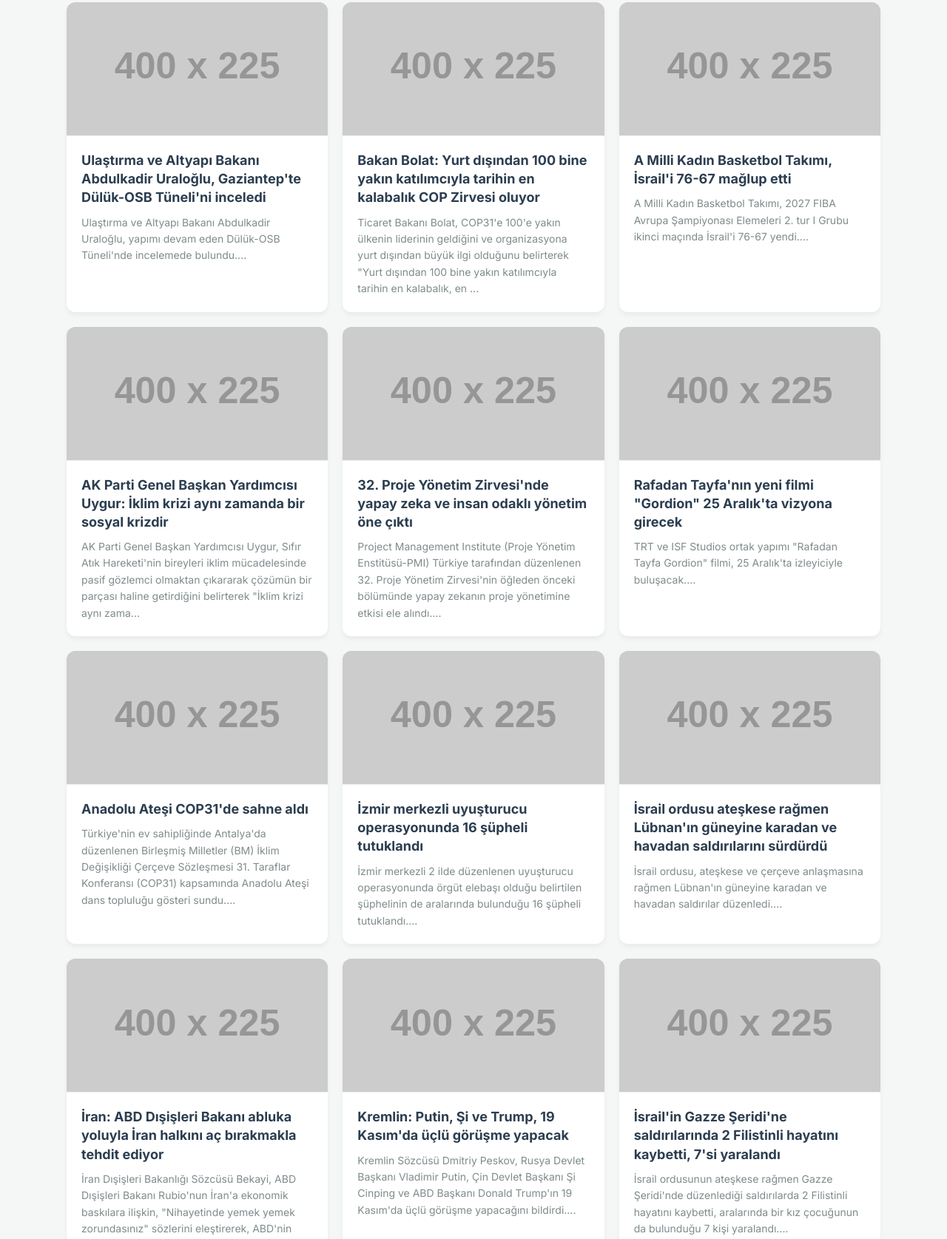
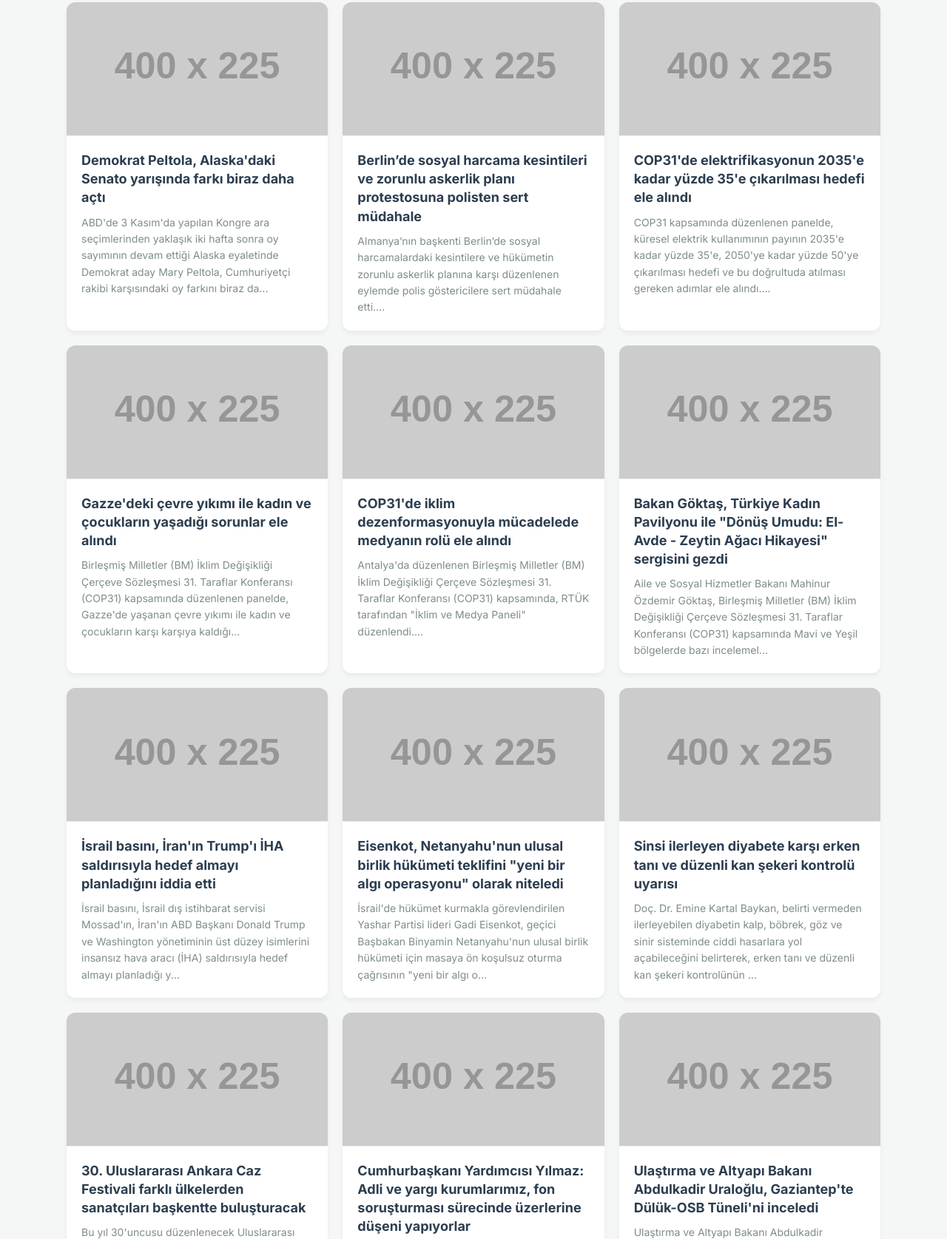
Before and after one commit to alperefekaya/habergundemi, a plain HTML site: page index.html in a window 1280 px wide. Shown: the part 143-1818 px from the top of the page at 74% size. Drawn offline with Linux system fonts and the light colour scheme; placeholder pictures from the web are drawn by us.

Commit message:
Haberler guncellendi

```diff
--- a/index.html
+++ b/index.html
@@ -32,96 +32,96 @@
                 <div class="card">
                     <img src="https://via.placeholder.com/400x225.png?text=Haber+Gündemi" class="card-img" alt="Haber">
                     <div class="card-body">
-                        <h2>Ulaştırma ve Altyapı Bakanı Abdulkadir Uraloğlu, Gaziantep'te Dülük-OSB Tüneli'ni inceledi</h2>
-                        <p>Ulaştırma ve Altyapı Bakanı Abdulkadir Uraloğlu, yapımı devam eden Dülük-OSB Tüneli'nde incelemede bulundu....</p>
+                        <h2>Demokrat Peltola, Alaska'daki Senato yarışında farkı biraz daha açtı</h2>
+                        <p>ABD'de 3 Kasım'da yapılan Kongre ara seçimlerinden yaklaşık iki hafta sonra oy sayımının devam ettiği Alaska eyaletinde Demokrat aday Mary Peltola, Cumhuriyetçi rakibi karşısındaki oy farkını biraz da...</p>
                     </div>
                 </div>
 
                 <div class="card">
                     <img src="https://via.placeholder.com/400x225.png?text=Haber+Gündemi" class="card-img" alt="Haber">
                     <div class="card-body">
-                        <h2>Bakan Bolat: Yurt dışından 100 bine yakın katılımcıyla tarihin en kalabalık COP Zirvesi oluyor</h2>
-                        <p>Ticaret Bakanı Bolat, COP31'e 100'e yakın ülkenin liderinin geldiğini ve organizasyona yurt dışından büyük ilgi olduğunu belirterek "Yurt dışından 100 bine yakın katılımcıyla tarihin en kalabalık, en ...</p>
+                        <h2>Berlin’de sosyal harcama kesintileri ve zorunlu askerlik planı protestosuna polisten sert müdahale</h2>
+                        <p>Almanya’nın başkenti Berlin’de sosyal harcamalardaki kesintilere ve hükümetin zorunlu askerlik planına karşı düzenlenen eylemde polis göstericilere sert müdahale etti....</p>
                     </div>
                 </div>
 
                 <div class="card">
                     <img src="https://via.placeholder.com/400x225.png?text=Haber+Gündemi" class="card-img" alt="Haber">
                     <div class="card-body">
-                        <h2>A Milli Kadın Basketbol Takımı, İsrail'i 76-67 mağlup etti</h2>
-                        <p>A Milli Kadın Basketbol Takımı, 2027 FIBA Avrupa Şampiyonası Elemeleri 2. tur I Grubu ikinci maçında İsrail'i 76-67 yendi....</p>
+                        <h2>COP31'de elektrifikasyonun 2035'e kadar yüzde 35'e çıkarılması hedefi ele alındı</h2>
+                        <p>COP31 kapsamında düzenlenen panelde, küresel elektrik kullanımının payının 2035'e kadar yüzde 35'e, 2050'ye kadar yüzde 50'ye çıkarılması hedefi ve bu doğrultuda atılması gereken adımlar ele alındı....</p>
                     </div>
                 </div>
 
                 <div class="card">
                     <img src="https://via.placeholder.com/400x225.png?text=Haber+Gündemi" class="card-img" alt="Haber">
                     <div class="card-body">
-                        <h2>AK Parti Genel Başkan Yardımcısı Uygur: İklim krizi aynı zamanda bir sosyal krizdir</h2>
-                        <p>AK Parti Genel Başkan Yardımcısı Uygur, Sıfır Atık Hareketi'nin bireyleri iklim mücadelesinde pasif gözlemci olmaktan çıkararak çözümün bir parçası haline getirdiğini belirterek "İklim krizi aynı zama...</p>
+                        <h2>Gazze'deki çevre yıkımı ile kadın ve çocukların yaşadığı sorunlar ele alındı</h2>
+                        <p>Birleşmiş Milletler (BM) İklim Değişikliği Çerçeve Sözleşmesi 31. Taraflar Konferansı (COP31) kapsamında düzenlenen panelde, Gazze'de yaşanan çevre yıkımı ile kadın ve çocukların karşı karşıya kaldığı...</p>
                     </div>
                 </div>
 
                 <div class="card">
                     <img src="https://via.placeholder.com/400x225.png?text=Haber+Gündemi" class="card-img" alt="Haber">
                     <div class="card-body">
-                        <h2>32. Proje Yönetim Zirvesi'nde yapay zeka ve insan odaklı yönetim öne çıktı</h2>
-                        <p>Project Management Institute (Proje Yönetim Enstitüsü-PMI) Türkiye tarafından düzenlenen 32. Proje Yönetim Zirvesi'nin öğleden önceki bölümünde yapay zekanın proje yönetimine etkisi ele alındı....</p>
+                        <h2>COP31'de iklim dezenformasyonuyla mücadelede medyanın rolü ele alındı</h2>
+                        <p>Antalya'da düzenlenen Birleşmiş Milletler (BM) İklim Değişikliği Çerçeve Sözleşmesi 31. Taraflar Konferansı (COP31) kapsamında, RTÜK tarafından "İklim ve Medya Paneli" düzenlendi....</p>
                     </div>
                 </div>
 
                 <div class="card">
                     <img src="https://via.placeholder.com/400x225.png?text=Haber+Gündemi" class="card-img" alt="Haber">
                     <div class="card-body">
-                        <h2>Rafadan Tayfa'nın yeni filmi "Gordion" 25 Aralık'ta vizyona girecek</h2>
-                        <p>TRT ve ISF Studios ortak yapımı "Rafadan Tayfa Gordion" filmi, 25 Aralık'ta izleyiciyle buluşacak....</p>
+                        <h2>Bakan Göktaş, Türkiye Kadın Pavilyonu ile "Dönüş Umudu: El-Avde - Zeytin Ağacı Hikayesi" sergisini gezdi</h2>
+                        <p>Aile ve Sosyal Hizmetler Bakanı Mahinur Özdemir Göktaş, Birleşmiş Milletler (BM) İklim Değişikliği Çerçeve Sözleşmesi 31. Taraflar Konferansı (COP31) kapsamında Mavi ve Yeşil bölgelerde bazı incelemel...</p>
                     </div>
                 </div>
 
                 <div class="card">
                     <img src="https://via.placeholder.com/400x225.png?text=Haber+Gündemi" class="card-img" alt="Haber">
                     <div class="card-body">
-                        <h2>Anadolu Ateşi COP31'de sahne aldı</h2>
-                        <p>Türkiye'nin ev sahipliğinde Antalya'da düzenlenen Birleşmiş Milletler (BM) İklim Değişikliği Çerçeve Sözleşmesi 31. Taraflar Konferansı (COP31) kapsamında Anadolu Ateşi dans topluluğu gösteri sundu....</p>
+                        <h2>İsrail basını, İran'ın Trump'ı İHA saldırısıyla hedef almayı planladığını iddia etti</h2>
+                        <p>İsrail basını, İsrail dış istihbarat servisi Mossad'ın, İran'ın ABD Başkanı Donald Trump ve Washington yönetiminin üst düzey isimlerini insansız hava aracı (İHA) saldırısıyla hedef almayı planladığı y...</p>
                     </div>
                 </div>
 
                 <div class="card">
                     <img src="https://via.placeholder.com/400x225.png?text=Haber+Gündemi" class="card-img" alt="Haber">
                     <div class="card-body">
-                        <h2>İzmir merkezli uyuşturucu operasyonunda 16 şüpheli tutuklandı</h2>
-                        <p>İzmir merkezli 2 ilde düzenlenen uyuşturucu operasyonunda örgüt elebaşı olduğu belirtilen şüphelinin de aralarında bulunduğu 16 şüpheli tutuklandı....</p>
+                        <h2>Eisenkot, Netanyahu'nun ulusal birlik hükümeti teklifini "yeni bir algı operasyonu" olarak niteledi</h2>
+                        <p>İsrail'de hükümet kurmakla görevlendirilen Yashar Partisi lideri Gadi Eisenkot, geçici Başbakan Binyamin Netanyahu'nun ulusal birlik hükümeti için masaya ön koşulsuz oturma çağrısının "yeni bir algı o...</p>
                     </div>
                 </div>
 
                 <div class="card">
                     <img src="https://via.placeholder.com/400x225.png?text=Haber+Gündemi" class="card-img" alt="Haber">
                     <div class="card-body">
-                        <h2>İsrail ordusu ateşkese rağmen Lübnan'ın güneyine karadan ve havadan saldırılarını sürdürdü</h2>
-                        <p>İsrail ordusu, ateşkese ve çerçeve anlaşmasına rağmen Lübnan'ın güneyine karadan ve havadan saldırılar düzenledi....</p>
+                        <h2>Sinsi ilerleyen diyabete karşı erken tanı ve düzenli kan şekeri kontrolü uyarısı</h2>
+                        <p>Doç. Dr. Emine Kartal Baykan, belirti vermeden ilerleyebilen diyabetin kalp, böbrek, göz ve sinir sisteminde ciddi hasarlara yol açabileceğini belirterek, erken tanı ve düzenli kan şekeri kontrolünün ...</p>
                     </div>
                 </div>
 
                 <div class="card">
                     <img src="https://via.placeholder.com/400x225.png?text=Haber+Gündemi" class="card-img" alt="Haber">
                     <div class="card-body">
-                        <h2>İran: ABD Dışişleri Bakanı abluka yoluyla İran halkını aç bırakmakla tehdit ediyor</h2>
-                        <p>İran Dışişleri Bakanlığı Sözcüsü Bekayi, ABD Dışişleri Bakanı Rubio'nun İran'a ekonomik baskılara ilişkin, "Nihayetinde yemek yemek zorundasınız" sözlerini eleştirerek, ABD'nin abluka yoluyla İran hal...</p>
+                        <h2>30. Uluslararası Ankara Caz Festivali farklı ülkelerden sanatçıları başkentte buluşturacak</h2>
+                        <p>Bu yıl 30'uncusu düzenlenecek Uluslararası Ankara Caz Festivali, "Caz Evrenseldir" temasıyla 16-30 Kasım'da 5 ülkeden konuk sanatçıların katılımıyla müzikseverleri başkentin farklı sahnelerinde buluşt...</p>
                     </div>
                 </div>
 
                 <div class="card">
                     <img src="https://via.placeholder.com/400x225.png?text=Haber+Gündemi" class="card-img" alt="Haber">
                     <div class="card-body">
-                        <h2>Kremlin: Putin, Şi ve Trump, 19 Kasım'da üçlü görüşme yapacak</h2>
-                        <p>Kremlin Sözcüsü Dmitriy Peskov, Rusya Devlet Başkanı Vladimir Putin, Çin Devlet Başkanı Şi Cinping ve ABD Başkanı Donald Trump'ın 19 Kasım'da üçlü görüşme yapacağını bildirdi....</p>
+                        <h2>Cumhurbaşkanı Yardımcısı Yılmaz: Adli ve yargı kurumlarımız, fon soruşturması sürecinde üzerlerine düşeni yapıyorlar</h2>
+                        <p>Cumhurbaşkanı Yardımcısı Cevdet Yılmaz, fon soruşturması hakkında, "İstanbul Cumhuriyet Başsavcılığımız başta olmak üzere adli ve yargı kurumlarımız bu süreçte çok etkin bir şekilde üzerlerine düşeni ...</p>
                     </div>
                 </div>
 
                 <div class="card">
                     <img src="https://via.placeholder.com/400x225.png?text=Haber+Gündemi" class="card-img" alt="Haber">
                     <div class="card-body">
-                        <h2>İsrail'in Gazze Şeridi'ne saldırılarında 2 Filistinli hayatını kaybetti, 7'si yaralandı</h2>
-                        <p>İsrail ordusunun ateşkese rağmen Gazze Şeridi'nde düzenlediği saldırılarda 2 Filistinli hayatını kaybetti, aralarında bir kız çocuğunun da bulunduğu 7 kişi yaralandı....</p>
+                        <h2>Ulaştırma ve Altyapı Bakanı Abdulkadir Uraloğlu, Gaziantep'te Dülük-OSB Tüneli'ni inceledi</h2>
+                        <p>Ulaştırma ve Altyapı Bakanı Abdulkadir Uraloğlu, yapımı devam eden Dülük-OSB Tüneli'nde incelemede bulundu....</p>
                     </div>
                 </div>
         </div></div></body></html>
```
